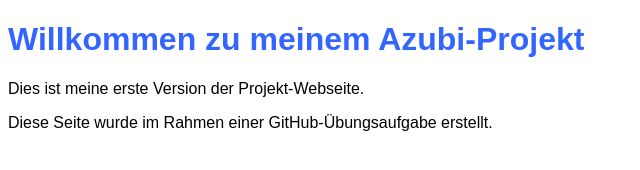
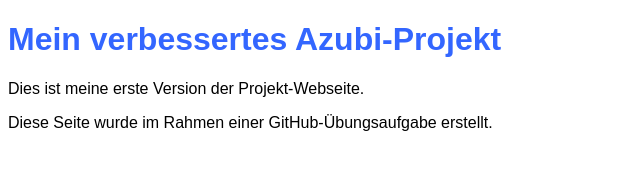
Before and after one commit to tk6bgkg998-svg/Azubi-Projekt, a plain HTML site: page index.html in a window 1280 px wide. Shown: the whole page, without its empty margins (0-640 px from the left). Drawn offline with Linux system fonts and the light colour scheme.

Commit message:
Improve headline

```diff
--- a/index.html
+++ b/index.html
@@ -12,7 +12,7 @@
     </style>
 </head>
 <body>
-    <h1>Willkommen zu meinem Azubi-Projekt</h1>
+    <h1>Mein verbessertes Azubi-Projekt</h1>
     <p>Dies ist meine erste Version der Projekt-Webseite.</p>
     <p>Diese Seite wurde im Rahmen einer GitHub-Übungsaufgabe erstellt.</p>
 </body>
```
